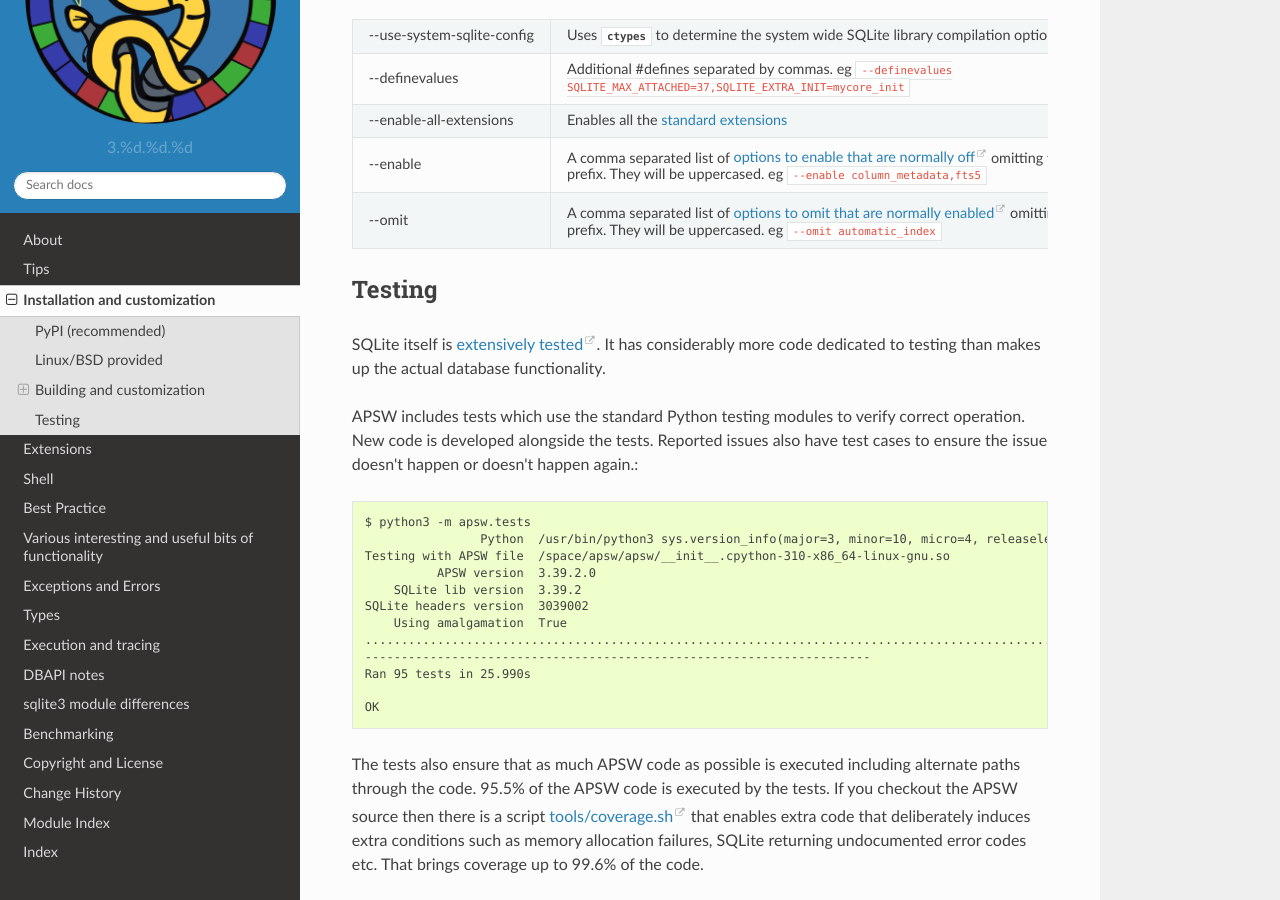
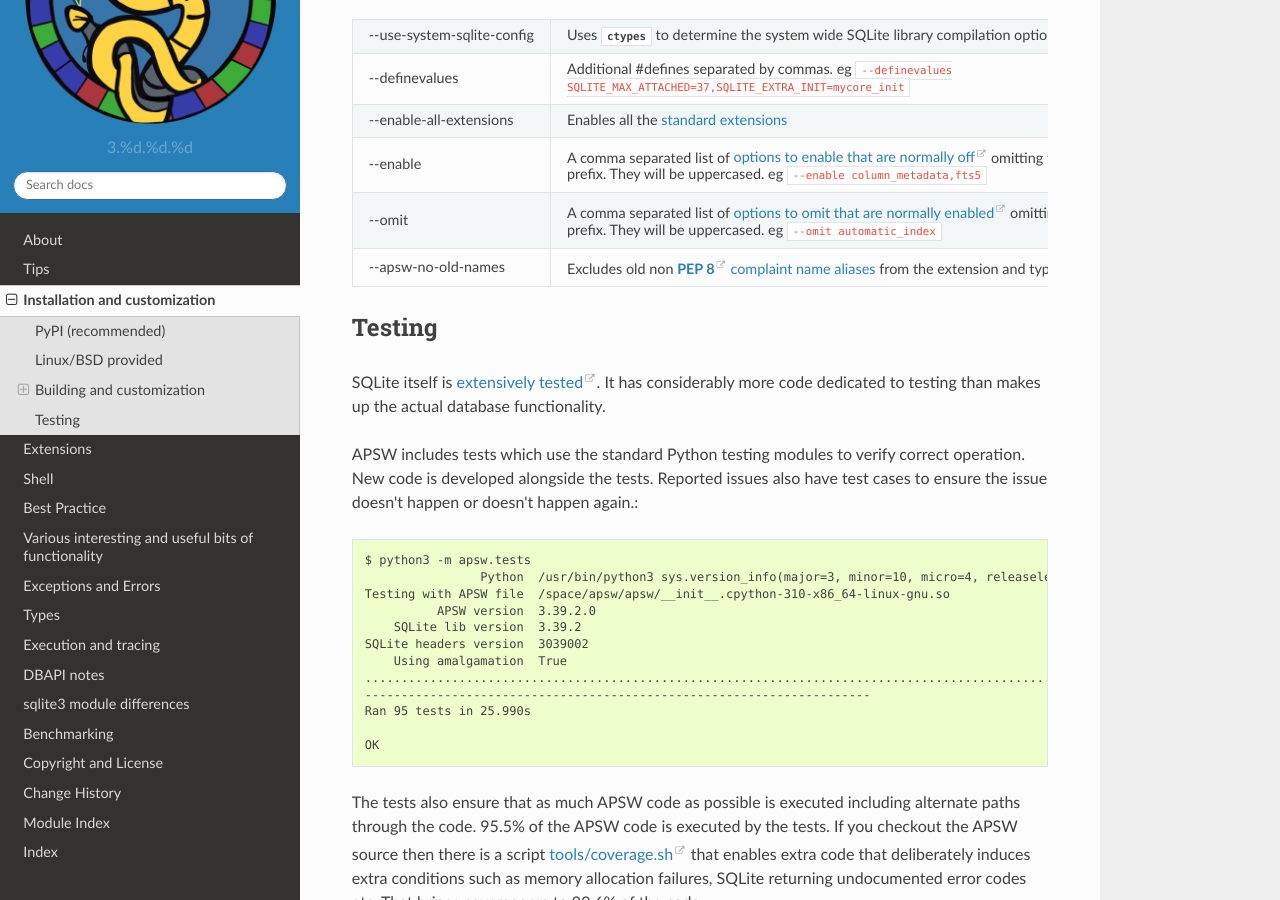
Before and after one commit to rogerbinns/apsw, a Sphinx documentation site: the page built from doc/install.rst, in a window 1280 px wide and 900 px high, scrolled down 4183 px. Built offline with Sphinx 7.4.7 and the Read the Docs theme 2.0.0, drawn with Linux system fonts in a browser that asks for light colours; pages that are not in the unit, such as notebooks, are missing from menus; the version number is read from the project's files by our own code.

Commit message:
Changelog and build_ext doc for renaming
This final commit closes #391

```diff
--- a/doc/changes.rst
+++ b/doc/changes.rst
@@ -18,6 +18,9 @@
 
 :meth:`Connection.create_aggregate_function` can take a class with step
 and final methods. (:issue:`421`)
+
+Corrected non :pep:`8` :ref:`compliant names <renaming>`.  The old
+names remain as aliases to the new ones, and your code will not break.
 
 3.43.1.1
 ========
--- a/doc/install.rst
+++ b/doc/install.rst
@@ -276,6 +276,9 @@
         enabled <https://www.sqlite.org/compile.html#_options_to_omit_features>`__
         omitting the :code:`SQLITE_OMIT` prefix.  They will be
         uppercased.  eg :code:`--omit automatic_index`
+    * - --apsw-no-old-names
+      - Excludes old non :pep:`8` :ref:`complaint name aliases
+        <renaming>` from the extension and type stubs.
 
 .. _testing:
 
```
